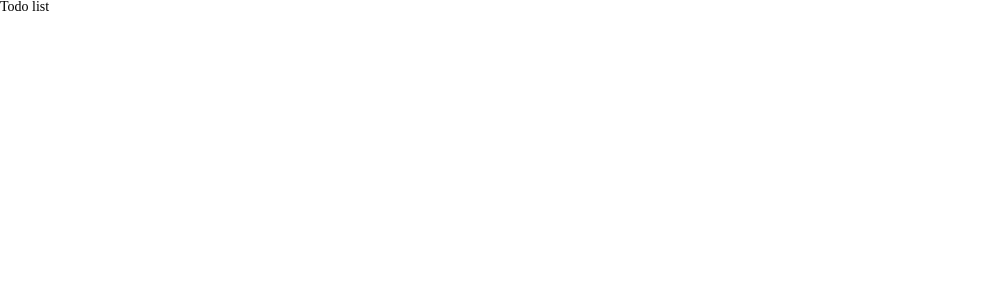
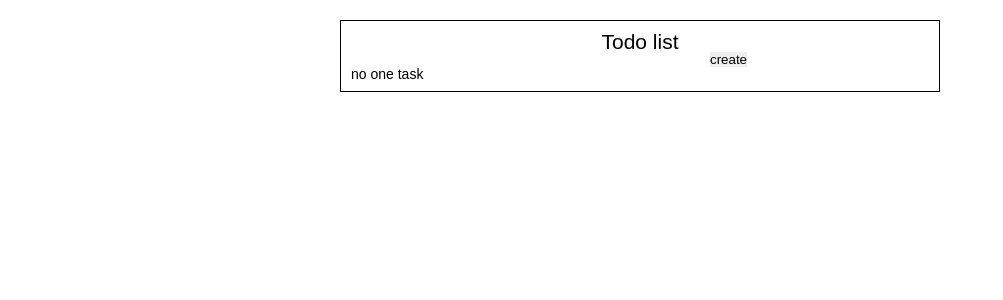
Before and after one commit to Urfeen/todo-lilst, a React (Create React App) app: page / in a window 1280 px wide. Shown: the top 300 px of the page, without its empty margins (0-1003 px from the left). Built offline with nearby package versions, Linux system fonts and the light colour scheme.

Commit message:
feat: implement adding tasks

```diff
--- a/package.json
+++ b/package.json
@@ -6,6 +6,7 @@
     "@testing-library/jest-dom": "^5.14.1",
     "@testing-library/react": "^11.2.7",
     "@testing-library/user-event": "^12.8.3",
+    "classnames": "^2.3.1",
     "node-sass": "^6.0.1",
     "react": "^17.0.2",
     "react-dom": "^17.0.2",
@@ -35,5 +36,8 @@
       "last 1 firefox version",
       "last 1 safari version"
     ]
+  },
+  "devDependencies": {
+    "prop-types": "^15.7.2"
   }
 }
--- a/public/index.html
+++ b/public/index.html
@@ -8,36 +8,12 @@
   <meta name="theme-color" content="#000000" />
   <meta name="description" content="Web site created using create-react-app" />
   <link rel="apple-touch-icon" href="%PUBLIC_URL%/logo192.png" />
-  <!--
-      manifest.json provides metadata used when your web app is installed on a
-      user's mobile device or desktop. See https://developers.google.com/web/fundamentals/web-app-manifest/
-    -->
   <link rel="manifest" href="%PUBLIC_URL%/manifest.json" />
-  <!--
-      Notice the use of %PUBLIC_URL% in the tags above.
-      It will be replaced with the URL of the `public` folder during the build.
-      Only files inside the `public` folder can be referenced from the HTML.
-
-      Unlike "/favicon.ico" or "favicon.ico", "%PUBLIC_URL%/favicon.ico" will
-      work correctly both with client-side routing and a non-root public URL.
-      Learn how to configure a non-root public URL by running `npm run build`.
-    -->
   <title>React App</title>
 </head>
 
 <body>
-  <noscript>You need to enable JavaScript to run this app.</noscript>
   <div id="root"></div>
-  <!--
-      This HTML file is a template.
-      If you open it directly in the browser, you will see an empty page.
-
-      You can add webfonts, meta tags, or analytics to this file.
-      The build step will place the bundled scripts into the <body> tag.
-
-      To begin the development, run `npm start` or `yarn start`.
-      To create a production bundle, use `npm run build` or `yarn build`.
-    -->
 </body>
 
 </html>
--- a/src/App.jsx
+++ b/src/App.jsx
@@ -1,7 +1,7 @@
 import TodoList from "./components/TodoList.jsx";
 import './App.scss';
 
-function App() {
+const App = () => {
   return (
     <TodoList />
   );
--- a/src/App.scss
+++ b/src/App.scss
@@ -1,2 +1,6 @@
 @import "./reset-styles.scss";
 @import "./common-styles.scss";
+
+.todo-list {
+  margin: 20px auto;
+}
--- a/src/common-styles.scss
+++ b/src/common-styles.scss
@@ -0,0 +1,3 @@
+body {
+  font-family: Arial, "Helvetica Neue", Helvetica, sans-serif;
+}
--- /dev/null
+++ b/src/components/TasksList/CreateTask/CreateTask.jsx
@@ -0,0 +1,24 @@
+import { useState } from "react";
+
+const CreateTask = ({ addTaskHandler }) => {
+  const [taskText, setTaskText] = useState("");
+
+  const changeHandler = (event) => {
+    const { value } = event.target;
+    setTaskText(value);
+  }
+  const submitFormHandler = (event) => {
+    event.preventDefault();
+    addTaskHandler(taskText);
+    setTaskText("");
+  }
+
+  return (
+    <form onSubmit={submitFormHandler} name="createTask" action="#">
+      <input value={taskText} onChange={changeHandler} type="text" name="createTaskInput" />
+      <button type="submit">create</button>
+    </form>
+  );
+}
+
+export default CreateTask;
--- /dev/null
+++ b/src/components/TasksList/TasksList.jsx
@@ -0,0 +1,48 @@
+import { useEffect, useState } from "react";
+import CreateTask from "./CreateTask/CreateTask.jsx";
+import "./TasksList.scss";
+
+const TasksList = () => {
+  const [tasks, setTasks] = useState([]);
+
+  const addTaskHandler = (taskText) => {
+    const newTask = {
+      taskText,
+      done: false,
+    }
+
+    setTasks(prevState => prevState.concat(newTask));
+  }
+
+  useEffect(() => {
+    const tasks = JSON.parse(localStorage.getItem('tasks'));
+    if (!tasks || tasks.length === 0) return;
+    setTasks(tasks);
+  }, []);
+
+  useEffect(() => {
+    localStorage.setItem('tasks', JSON.stringify(tasks));
+  }, [tasks]);
+
+  return (
+    <>
+      <CreateTask addTaskHandler={addTaskHandler} />
+
+      <ul className="tasks-list">
+        {tasks.length === 0 ? (
+          <span>no one task</span>
+        ) : (
+          tasks.map((task, index) => (
+            <li key={index}>
+              <input defaultChecked={task.done} type="checkbox" name="checkbox" />
+              <span>{task.taskText}</span>
+              <button type="button">&times;</button>
+            </li>
+          ))
+        )}
+      </ul>
+    </>
+  );
+}
+
+export default TasksList;
--- /dev/null
+++ b/src/components/TasksList/TasksList.scss
@@ -0,0 +1,7 @@
+.tasks-list {
+  width: 100%;
+}
+.tasks-list li {
+  display: flex;
+  flex: 1 1 auto;
+}
--- a/src/components/TodoList.jsx
+++ b/src/components/TodoList.jsx
@@ -1,6 +1,12 @@
-function TodoList() {
+import TasksList from "./TasksList/TasksList.jsx";
+import "./TodoList.scss";
+
+const TodoList = () => {
   return (
-    <h1>Todo list</h1>
+    <div className="todo-list">
+      <h1>Todo list</h1>
+      <TasksList />
+    </div>
   );
 }
 
--- /dev/null
+++ b/src/components/TodoList.scss
@@ -0,0 +1,13 @@
+.todo-list {
+  display: flex;
+  flex-direction: column;
+  align-items: center;
+  flex: 1 0 auto;
+  max-width: 600px;
+  border: 1px solid black;
+  padding: 10px;
+}
+
+.todo-list h1 {
+  font-size: 1.5rem;
+}
```
Also changed, not shown: src/components/TasksList/CreateTask/CreateTask.scss (added), 1 other file (tests, documents, lock files or other folders).
